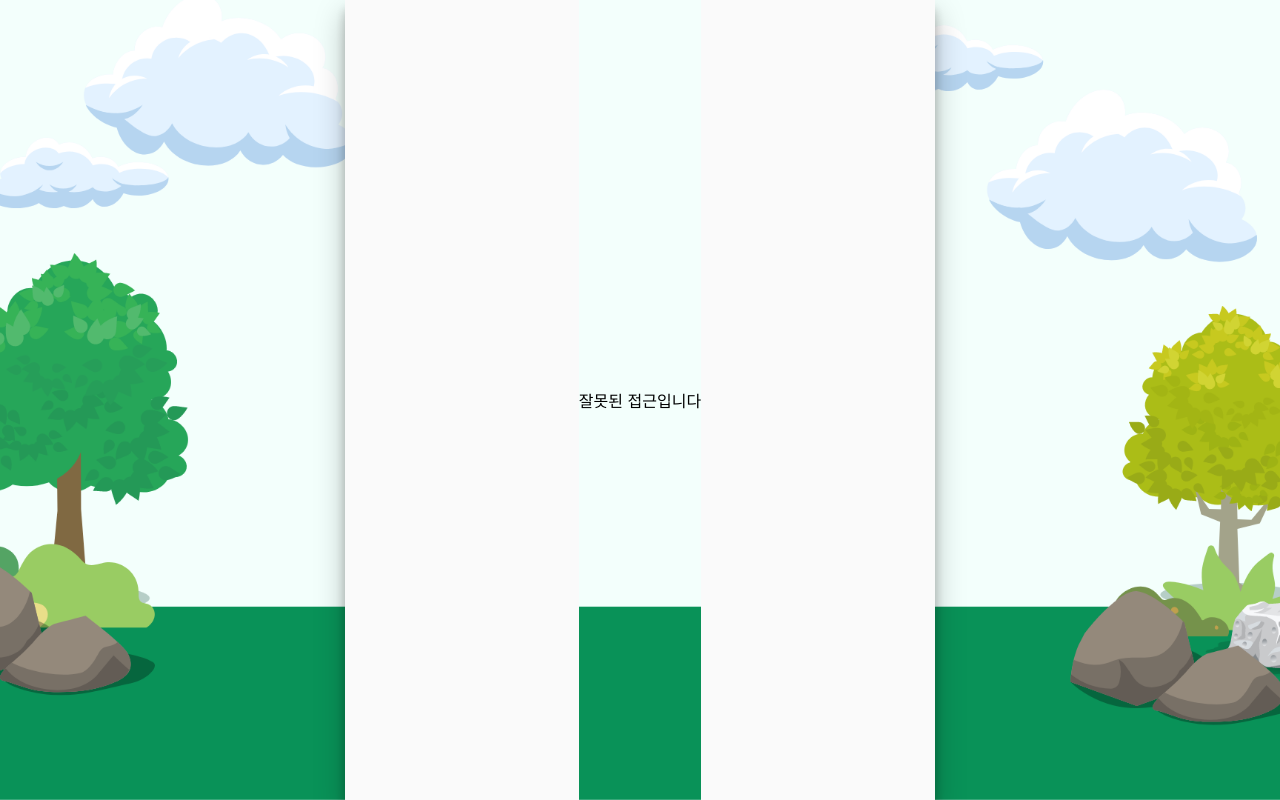
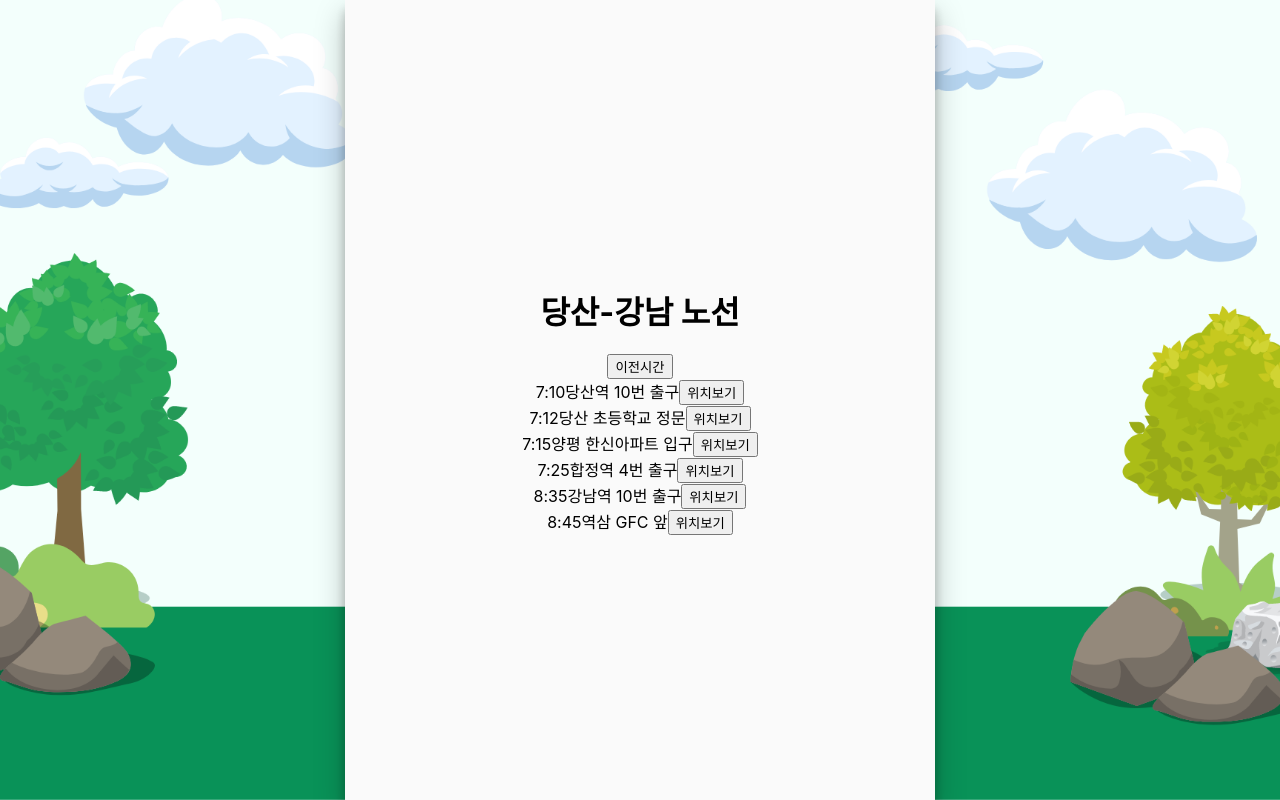
Before and after one commit to C2ri/ShuttlayHo, a React (Create React App) app in the folder frontend/: page /route-detail in a window 1280 px wide. Built offline with nearby package versions, Linux system fonts and the light colour scheme.

Commit message:
Feat : detail route(#7)

```diff
--- a/frontend/src/App.js
+++ b/frontend/src/App.js
@@ -8,6 +8,7 @@ import Welcome from "./pages/Welcome";
 import Reservation from "./pages/Reservation";
 import NotFound from "./pages/NotFound";
 import "./styles/globals.css";
+import DetailRoute from "./pages/Main/DetailRoute";
 
 const App = () => {
   return (
@@ -19,6 +20,7 @@ const App = () => {
 
             <Route path="/" element={<Main />} />
             <Route path="/route" element={<MainRoute />} />
+            <Route path="/route-detail" element={<DetailRoute />} />
             <Route path="/detail" element={<MainDetail />} />
 
             <Route path="/reservation" element={<Reservation />} />
--- /dev/null
+++ b/frontend/src/components/Main/MainRoute/index.jsx
@@ -0,0 +1,23 @@
+import "../../../styles/common.css";
+function IndivRoute(props) {
+  console.log(props);
+  return (
+    <div>
+      <div>
+        <h2>{props.loca}방면</h2>
+      </div>
+      <div>
+        <button className="small-button">당산</button>
+        <button className="small-button">노원</button>
+        <button className="small-button">송파</button>
+      </div>
+      <div>
+        <button className="small-button">사당</button>
+        <button className="small-button">인천</button>
+        <button className="small-button">구로</button>
+      </div>
+    </div>
+  );
+}
+
+export default IndivRoute;
--- a/frontend/src/pages/Main/DetailRoute/index.jsx
+++ b/frontend/src/pages/Main/DetailRoute/index.jsx
@@ -1,12 +1,40 @@
-// import logo from "../src/assets/logo.svg";
-
-function Main() {
+function DetailRoute() {
   return (
-    <div className="App">
-      <header className="App-header">노선정보 - 메인페이지</header>
-      <button>버튼</button>
+    <div>
+      <h1>당산-강남 노선</h1>
+      <button>이전시간</button>
+      <div>
+        <span>7:10</span>
+        <span>당산역 10번 출구</span>
+        <button>위치보기</button>
+      </div>
+      <div>
+        <span>7:12</span>
+        <span>당산 초등학교 정문</span>
+        <button>위치보기</button>
+      </div>
+      <div>
+        <span>7:15</span>
+        <span>양평 한신아파트 입구</span>
+        <button>위치보기</button>
+      </div>
+      <div>
+        <span>7:25</span>
+        <span>합정역 4번 출구</span>
+        <button>위치보기</button>
+      </div>
+      <div>
+        <span>8:35</span>
+        <span>강남역 10번 출구</span>
+        <button>위치보기</button>
+      </div>
+      <div>
+        <span>8:45</span>
+        <span>역삼 GFC 앞</span>
+        <button>위치보기</button>
+      </div>
     </div>
   );
 }
 
-export default Main;
+export default DetailRoute;
--- a/frontend/src/pages/Main/MainRoute/index.jsx
+++ b/frontend/src/pages/Main/MainRoute/index.jsx
@@ -1,17 +1,17 @@
 import "../../../styles/common.css";
+import IndivRoute from "../../../components/Main/MainRoute";
+
 function MainRoute() {
+  const locationArr = ["강남", "광화문", "신촌", "성수", "여의도", "판교"];
   return (
     <div>
-      <p>출근노선</p>
-      <div>
-        <button className="next-button">다음보기</button>
-      </div>
-      <div>
-        <button className="big-button">큰버튼</button>
-      </div>
-      <div>
-        <button className="small-button">작은 버튼</button>
-      </div>
+      <h1>출근노선</h1>
+      {locationArr.map((week, index) => (
+        <span key={index}>{week}</span>
+      ))}
+      {locationArr.map((a, i) => {
+        return <IndivRoute loca={a} num={i} key={i} />;
+      })}
     </div>
   );
 }
```
Also changed, not shown: 1 other file (tests, documents, lock files or other folders).
